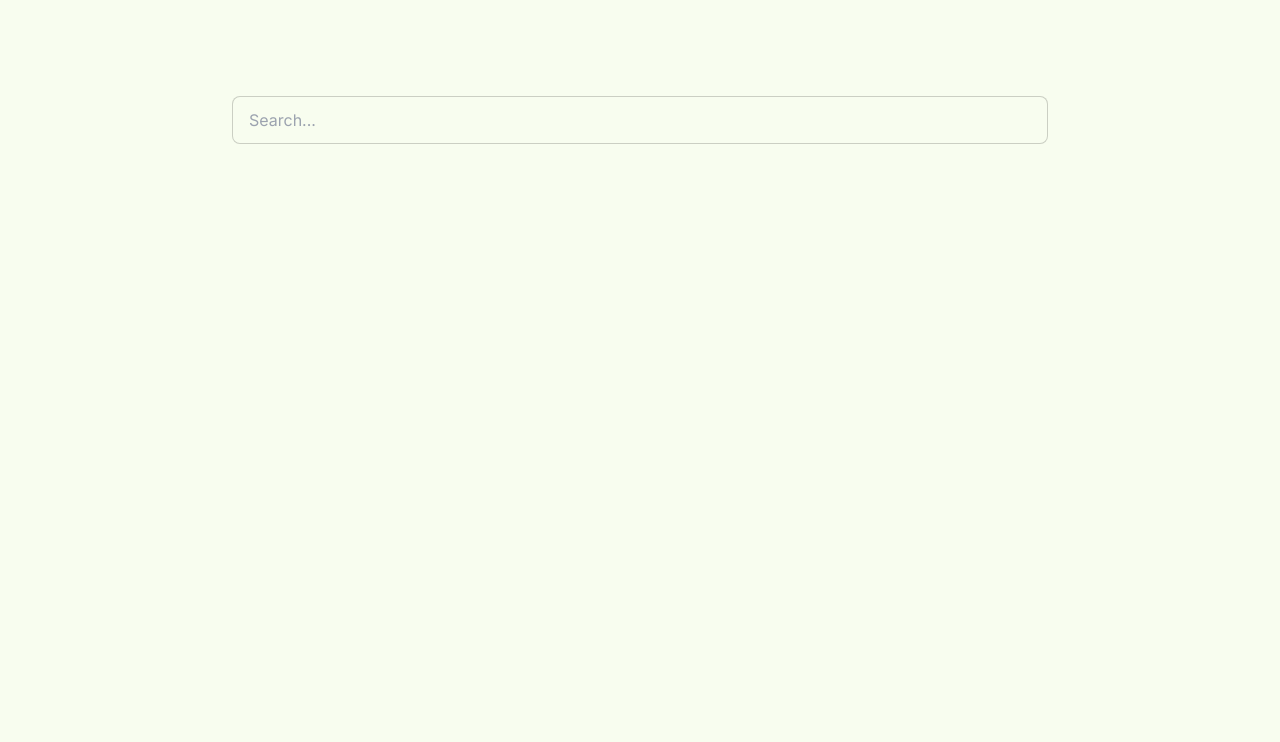
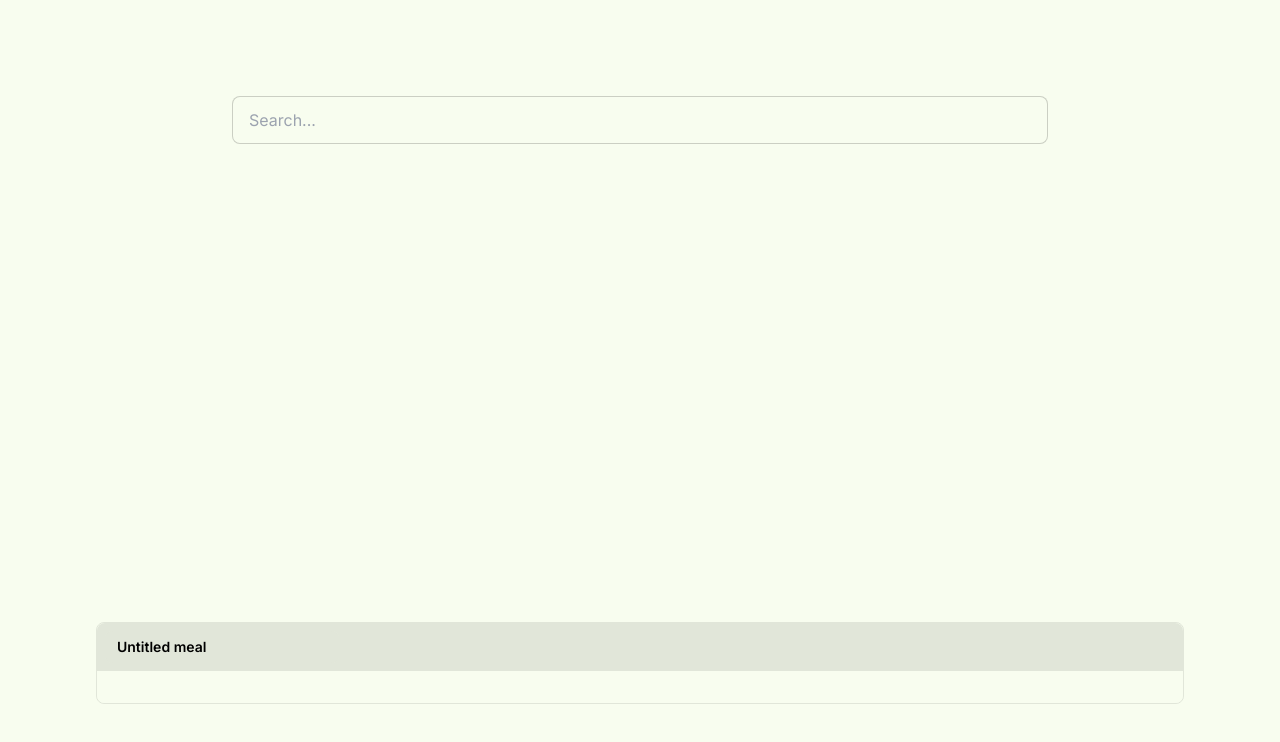
Before and after one commit to b3nk3lly/nutrient-tracker, a Next.js app: page / in a window 1280 px wide. Shown: the top 742 px of the page. Built offline with nearby package versions, Linux system fonts and the light colour scheme.

Commit message:
Add meal and food card

```diff
--- /dev/null
+++ b/app/_components/FoodItem.tsx
@@ -0,0 +1,66 @@
+"use client";
+
+import React, { useEffect, useState } from "react";
+import Serving from "../types/serving";
+
+const FoodItem = (props: {
+	foodCode: number;
+	name: string;
+	quantity: number;
+	onQuantityChange: (quantity: number) => void;
+	onServingChange: (serving: Serving) => void;
+}) => {
+	const [servings, setServings] = useState<Serving[]>([]);
+
+	// fetch servings from backend on render
+	useEffect(() => {
+		const fetchServings = async () => {
+			const response = await fetch(`/api/food/${props.foodCode}/servings`);
+			const json: Serving[] = await response.json();
+
+			setServings(json);
+		};
+
+		fetchServings();
+	}, [props.foodCode]);
+
+	const handleQuantityChange = (event: { target: { value: string } }) => {
+		const inputValue = Number(event.target.value);
+		props.onQuantityChange(inputValue);
+	};
+
+	const handleServingChange = (event: { target: { value: string } }) => {
+		const selectValue = Number(event.target.value);
+		const selectedServing = servings[selectValue];
+		props.onServingChange(selectedServing);
+	};
+
+	return (
+		<div className="py-4">
+			<h2 className="m-1 font-bold">{props.name}</h2>
+			<label className="w-full m-1">
+				Quantity:
+				<div className="join ml-3 w-3/4">
+					<input
+						className="input input-sm input-bordered rounded-l-none join-item w-1/2"
+						type="number"
+						value={props.quantity}
+						onChange={handleQuantityChange}
+					/>
+					<select
+						className="select select-sm select-bordered join-item w-1/2"
+						onChange={handleServingChange}
+					>
+						{servings.map((serving, index) => (
+							<option key={index} value={index}>
+								{serving.measure_name}
+							</option>
+						))}
+					</select>
+				</div>
+			</label>
+		</div>
+	);
+};
+
+export default FoodItem;
--- /dev/null
+++ b/app/_components/MealCard.tsx
@@ -0,0 +1,34 @@
+"use client";
+
+import { ReactNode } from "react";
+
+const MealCard = (props: {
+	name: string;
+	onNameChange: (name: string) => void;
+	onDelete: () => void;
+	children?: ReactNode;
+}) => {
+	const handleInputChange = (event: { target: { value: string } }) => {
+		const inputValue = event.target.value;
+		props.onNameChange(inputValue);
+	};
+
+	return (
+		<div className="card card-compact card-bordered rounded-lg border-base-200 w-full ">
+			<div className="card-header rounded-t-lg bg-base-200 h-12 place-content-center">
+				<div className="card-title">
+					<input
+						type="text"
+						value={props.name}
+						className="input input-sm bg-base-200 border-none m-2"
+						placeholder="Enter meal name"
+						onChange={handleInputChange}
+					/>
+				</div>
+			</div>
+			<div className="card-body rounded-b-lg bg-base-100 divide-y">{props.children}</div>
+		</div>
+	);
+};
+
+export default MealCard;
--- a/app/page.tsx
+++ b/app/page.tsx
@@ -1,9 +1,76 @@
+"use client";
+
+import { useState } from "react";
+import MealCard from "./_components/MealCard";
 import SearchBar from "./_components/SearchBar";
+import Food from "./types/food";
+import FoodItem from "./_components/FoodItem";
+import Meal from "./types/meal";
+import Serving from "./types/serving";
 
 export default function Home() {
+	let mealCount = 0; // incremented to assign meal IDs
+	let foodCount = 0; // incremented to assign food IDs
+
+	const defaultMeal = { id: mealCount, name: "Untitled meal", foods: [] };
+
+	const [meals, setMeals] = useState<Meal[]>([defaultMeal]);
+	const [selectedMealId, setSelectedMealId] = useState(mealCount);
+	const [foods, setFoods] = useState<Food[]>([]);
+
+	const handleMealDelete = (id: number) => {
+		setMeals(meals.filter((meal) => meal.id !== id));
+	};
+
+	const handleMealNameChange = (id: number, name: string) => {
+		setMeals(meals.map((meal) => (meal.id === id ? { ...meal, name: name } : meal)));
+	};
+
+	const addFood = (id: number, food: Food) => {
+		foodCount++;
+		setFoods([...foods, { ...food, id: foodCount, mealId: id, quantity: 0 }]);
+	};
+
+	const handleQuantityChange = (id: number, quantity: number) => {
+		console.log("Quantity set to ", quantity);
+		setFoods(
+			foods.map((food) => (food.food_code === id ? { ...food, quantity: quantity } : food))
+		);
+	};
+
+	const handleServingChange = (id: number, serving: Serving) => {
+		console.log("Serving set to ", serving);
+		setFoods(
+			foods.map((food) => (food.food_code === id ? { ...food, serving: serving } : food))
+		);
+	};
+
 	return (
 		<main className="flex min-h-screen flex-col items-center justify-between p-24">
-			<SearchBar />
+			<SearchBar onSelect={(food: Food) => addFood(selectedMealId, food)} />
+			{meals.map((meal) => (
+				<MealCard
+					key={meal.id}
+					name={meal.name}
+					onNameChange={(name: string) => handleMealNameChange(meal.id, name)}
+					onDelete={() => handleMealDelete(meal.id)}
+				>
+					{foods.map((food) => (
+						<FoodItem
+							key={food.id}
+							foodCode={food.food_code}
+							name={food.food_description}
+							quantity={food.quantity}
+							onQuantityChange={(quantity: number) =>
+								handleQuantityChange(food.food_code, quantity)
+							}
+							onServingChange={(serving: Serving) =>
+								handleServingChange(food.food_code, serving)
+							}
+						/>
+					))}
+				</MealCard>
+			))}
 		</main>
 	);
 }
--- a/app/types/food.ts
+++ b/app/types/food.ts
@@ -1,8 +1,10 @@
 import Serving from "./serving";
 
 export default interface Food {
+	id: number;
 	food_code: number;
 	food_description: string;
+	mealId: number;
 	quantity: number;
 	serving: Serving;
 }
--- /dev/null
+++ b/app/types/meal.ts
@@ -0,0 +1,4 @@
+export default interface Meal {
+	id: number;
+	name: string;
+}
```
